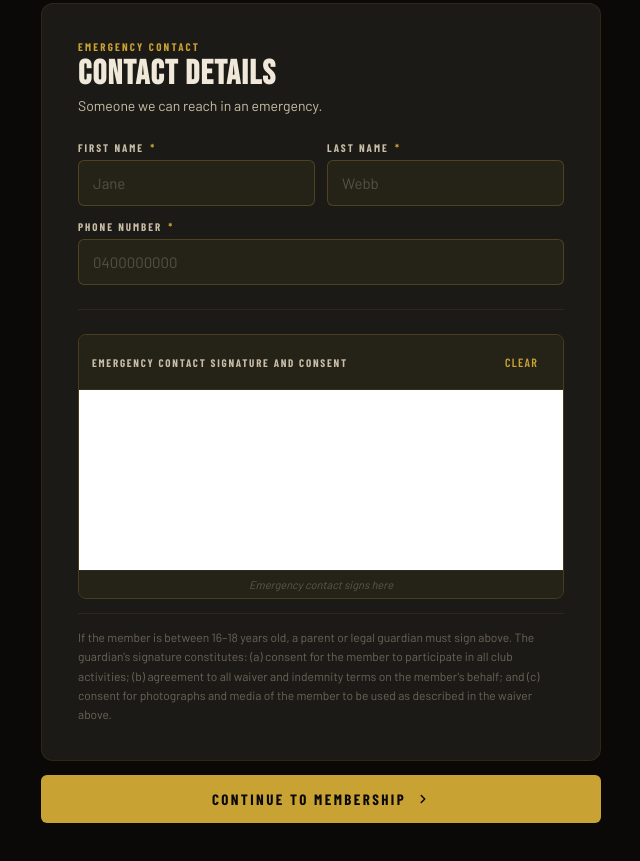
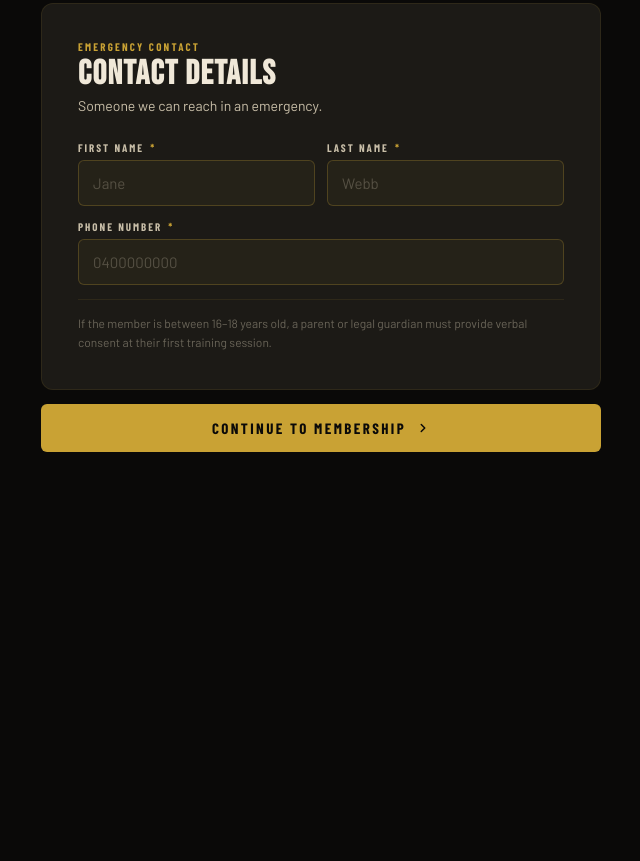
Before and after one commit to FortisBlue/Powerhouse-armwrestling, a website: page membership.html in a window 1280 px wide. Shown: the part 3923-4784 px from the top of the page, without its empty margins (319-959 px from the left). After the commit the page ends 4455 px from the top, so only its background shows below. Drawn offline with nearby package versions, Linux system fonts and the light colour scheme.

Commit message:
Remove EC signature pad, fix clearSig, clean payload

```diff
--- a/membership.html
+++ b/membership.html
@@ -434,7 +434,7 @@ body {
         <div class="sig-wrap" id="member-sig-wrap">
           <div class="sig-bar">
             <span class="sig-bar-label">Signature</span>
-            <button type="button" class="sig-clear" onclick="clearSig('member')">Clear</button>
+            <button type="button" class="sig-clear" onclick="clearSig()">Clear</button>
           </div>
           <canvas class="sig-canvas" id="member-sig-canvas"></canvas>
           <div class="sig-footer">Sign with your finger or stylus</div>
@@ -469,21 +469,7 @@ body {
         <input class="form-input" type="tel" id="ec-phone" autocomplete="off" placeholder="0400000000" maxlength="10">
       </div>
 
-      <div class="form-divider"></div>
-
-      <div class="form-group">
-        <div class="sig-wrap" id="ec-sig-wrap">
-          <div class="sig-bar">
-            <span class="sig-bar-label">Emergency Contact Signature and Consent</span>
-            <button type="button" class="sig-clear" onclick="clearSig('ec')">Clear</button>
-          </div>
-          <canvas class="sig-canvas" id="ec-sig-canvas"></canvas>
-          <div class="sig-footer">Emergency contact signs here</div>
-        </div>
-        <p class="sig-err" id="ec-sig-err">Please provide the emergency contact's signature.</p>
-      </div>
-
-      <p class="minor-note">If the member is between 16–18 years old, a parent or legal guardian must sign above. The guardian's signature constitutes: (a) consent for the member to participate in all club activities; (b) agreement to all waiver and indemnity terms on the member's behalf; and (c) consent for photographs and media of the member to be used as described in the waiver above.</p>
+      <p class="minor-note">If the member is between 16–18 years old, a parent or legal guardian must provide verbal consent at their first training session.</p>
     </div>
 
     <button type="button" class="btn-primary" onclick="goToPage2()">
@@ -717,15 +703,13 @@ const CFG = {
 const PRICES = { yearly: 19200, half: 10000, test: 100 };
 
 /* ─── STATE ─────────────────────────────────────────────────────────────────── */
-let squareCard = null, memberPad = null, ecPad = null;
+let squareCard = null, memberPad = null;
 
 /* ─── INIT ──────────────────────────────────────────────────────────────────── */
 document.addEventListener('DOMContentLoaded', () => {
   memberPad = initPad('member-sig-canvas');
-  ecPad     = initPad('ec-sig-canvas');
   window.addEventListener('resize', () => {
     resizePad(document.getElementById('member-sig-canvas'), memberPad);
-    resizePad(document.getElementById('ec-sig-canvas'), ecPad);
   });
   document.getElementById('sig-date').value = new Date().toISOString().slice(0, 10);
   if (!CFG.IS_SANDBOX) {
@@ -741,12 +725,13 @@ function devPrefill() {
   document.getElementById('phone').value      = '0412345678';
   document.getElementById('email').value      = 'test@powerhousearmwrestling.com.au';
   document.getElementById('dob').value        = '1990-06-14';
-  document.getElementById('ec-name').value    = 'Jane Member';
+  document.getElementById('ec-first-name').value = 'Jane';
+  document.getElementById('ec-last-name').value  = 'Member';
   document.getElementById('ec-phone').value   = '0498765432';
   document.getElementById('agree-check').checked = true;
   // Pre-draw a squiggle on both signature pads
   setTimeout(() => {
-    [memberPad, ecPad].forEach(pad => {
+    [memberPad].forEach(pad => {
       if (!pad) return;
       const w = pad._canvas.offsetWidth;
       const h = pad._canvas.offsetHeight;
@@ -783,11 +768,9 @@ function resizePad(canvas, pad) {
   pad.fromData(data);
 }
 
-function clearSig(which) {
-  const pad  = which === 'member' ? memberPad : ecPad;
-  const wrap = document.getElementById(which === 'member' ? 'member-sig-wrap' : 'ec-sig-wrap');
-  pad.clear();
-  wrap.classList.remove('error');
+function clearSig() {
+  memberPad.clear();
+  document.getElementById('member-sig-wrap').classList.remove('error');
 }
 
 /* ─── PAGE 1 VALIDATION ─────────────────────────────────────────────────────── */
@@ -823,7 +806,7 @@ function validatePage1() {
   }
 
   // Signatures
-  [['member-sig-wrap','member-sig-err', memberPad], ['ec-sig-wrap','ec-sig-err', ecPad]].forEach(([wrapId, errId, pad]) => {
+  [['member-sig-wrap','member-sig-err', memberPad]].forEach(([wrapId, errId, pad]) => {
     const empty = pad.isEmpty();
     document.getElementById(wrapId).classList.toggle('error', empty);
     document.getElementById(errId).style.display = empty ? 'block' : 'none';
@@ -997,8 +980,7 @@ async function submitForm() {
       ec_first_name:    document.getElementById('ec-first-name').value.trim(),
       ec_last_name:     document.getElementById('ec-last-name').value.trim(),
       ec_phone:         document.getElementById('ec-phone').value.trim(),
-      ec_signed:        !ecPad.isEmpty(),
-      ec_sig_png:       ecPad.isEmpty() ? '' : ecPad.toDataURL('image/png'),
+      ec_signed:        false,
       tshirt_size:      joinType === 'new' ? sz.value : (addonChecked ? addonSz.value : ''),
       marketing_opt_in: document.getElementById('marketing-check').checked,
     };
```
